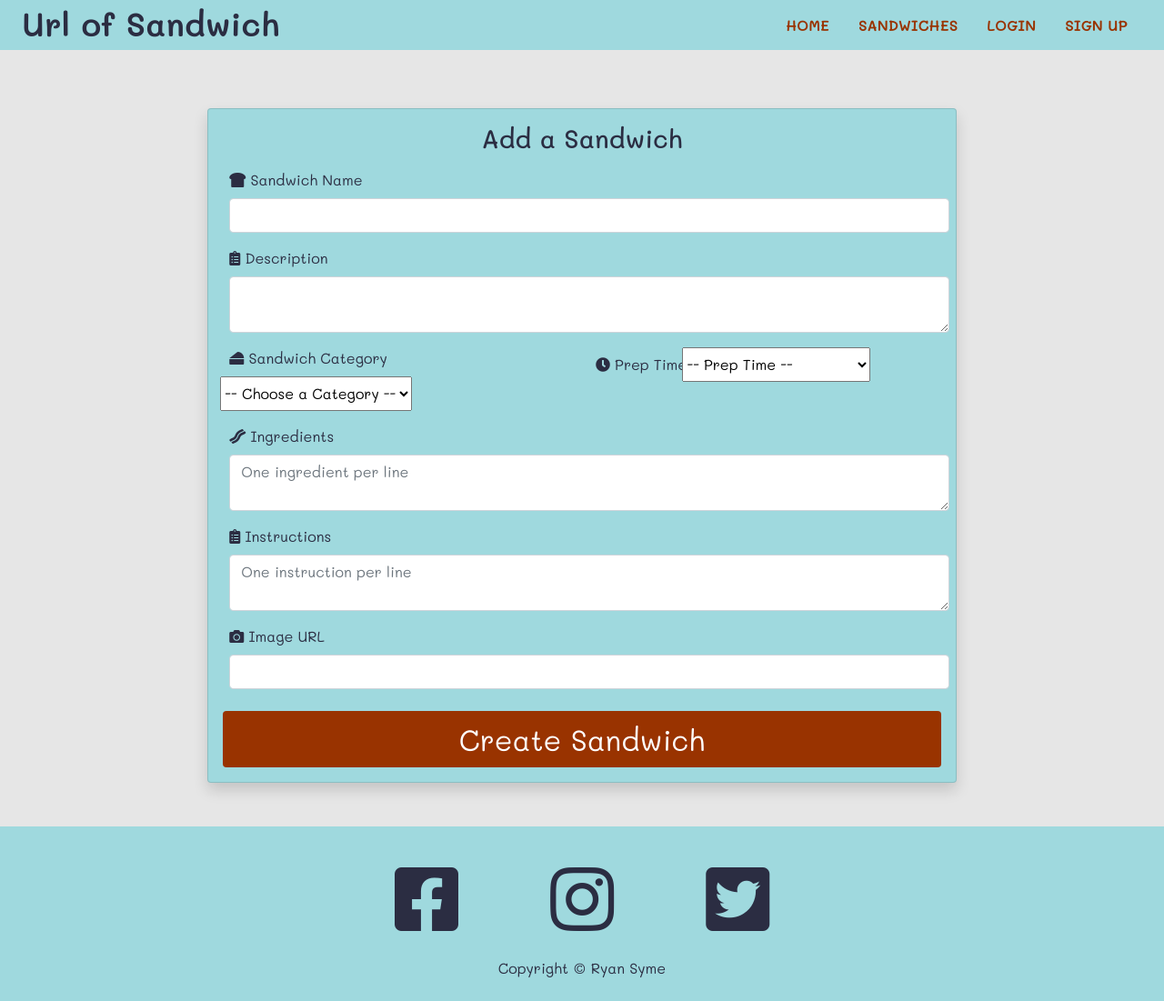
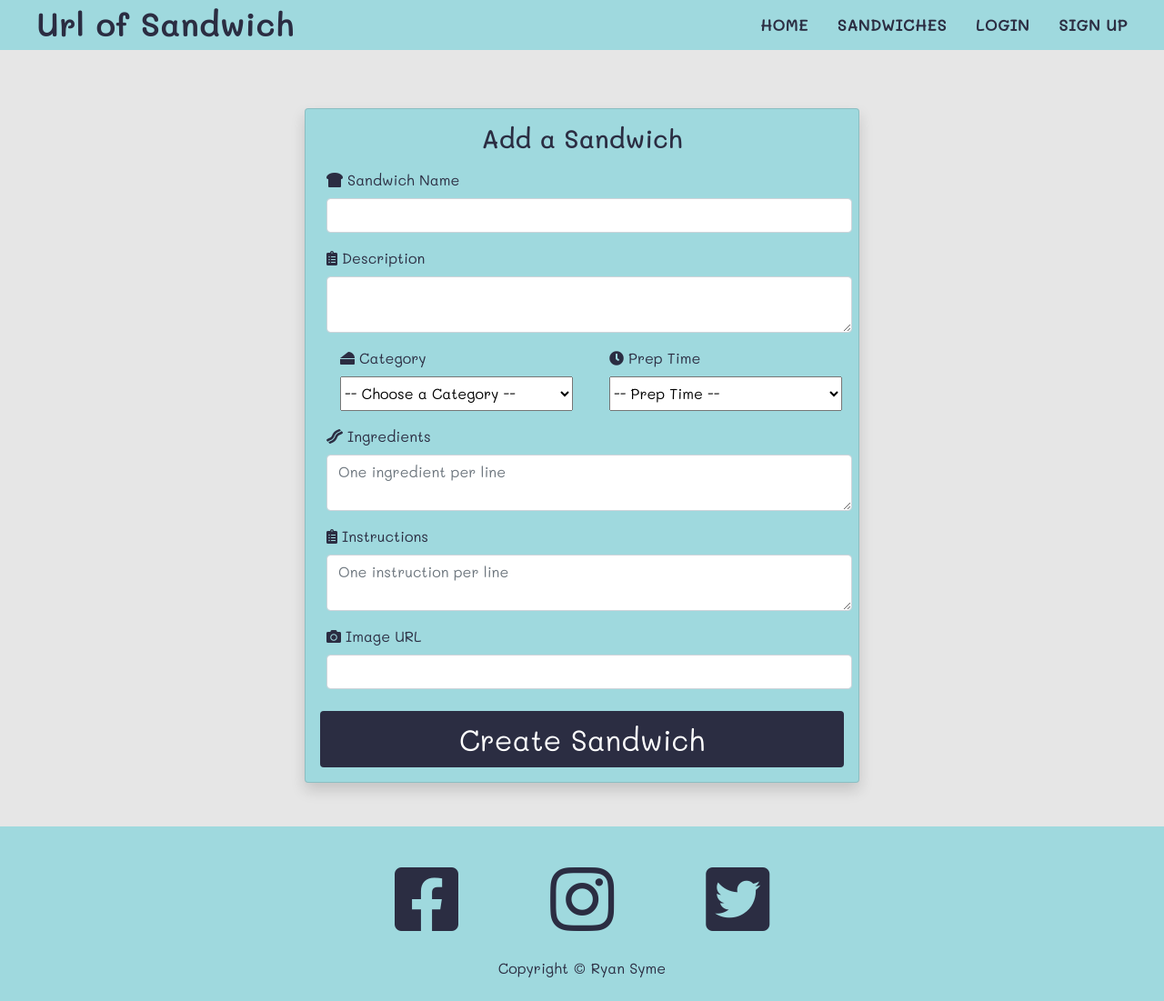
Before and after one commit to RyanSyme/url-of-sandwich, a Flask app: page /add_sandwich in a window 1280 px wide. Shown: the whole page at 91% size. Run offline with Flask 2, Linux system fonts and the light colour scheme; data that the repository does not hold is empty; some libraries are stand-ins or nearby versions.

Commit message:
add new css styling to forms

```diff
--- a/static/css/style.css
+++ b/static/css/style.css
@@ -28,6 +28,7 @@ nav {
     font-size: 2.25rem;
     font-weight: 600 !important;
     color: #2b2d42;
+    margin-left: 1rem;
 }
 
 nav a {
@@ -39,16 +40,17 @@ nav a {
 }
 
 .nav-link {
+    font-size: 1.1rem;
     font-weight: 600;
     padding: 0 10px 0 10px;
     margin-bottom: 2px;
     margin-top: 6px;
     line-height: 5px;
-    color: #993300;
+    color: #2b2d42;
 }
 
 .nav-link:hover {
-    color: #2b2d42;
+    color: #993300;
 }
 
 .nav-text-align {
@@ -98,7 +100,6 @@ footer {
 }
 
 .btn-signup {
-    background-color: #993300 !important;
     font-size: 2rem;
 }
 
@@ -182,7 +183,7 @@ footer {
 
 .select-box {
     height: 2.4rem !important;
-    margin-left: -10px;
+    width: 20vw;
 }
 
 /* =============================== Sandwiches Section ======================== */
--- a/templates/add_sandwich.html
+++ b/templates/add_sandwich.html
@@ -2,7 +2,7 @@
 {% block content %}
 
 <div class="row">
-        <div class="col-md-8 offset-2">
+        <div class="col-md-6 offset-3">
             <form class="card mt-3 text-left sandwich-forms shadow" method="POST" action="{{ url_for('add_sandwich') }}">
                 <div class="col-12 pt-3">
                     <h3 class="text-center">Add a Sandwich</h3>
@@ -20,10 +20,13 @@
                     <textarea class="form-control" type="text" id="description" name="description" rows="2" minlength="5" required></textarea>
                 </div>
                 <div class="row m-2">
-                    <div class="col-md-6">
+                    <div class="col-6">
+                        <div class="col">
                             <label class="form-label" for="category">
-                            <i class="fas fa-cheese"></i> Sandwich Category
+                                <i class="fas fa-cheese"></i> Category
                             </label>
+                        </div>
+                        <div class="col">
                             <select class="form-select select-box" id="category" name="category" aria-label="form-select" required>
                                 <option value="" selected>-- Choose a Category --</option>
                                 {% for category in category %}
@@ -31,16 +34,21 @@
                                 {% endfor %}
                             </select>
                         </div>
-                    <div class="col-md-6">
+                    </div>
+                    <div class="col-6">
+                        <div class="col">
                             <label class="form-label">
                                 <i class="fas fa-clock"></i> Prep Time
                             </label>
+                        </div>
+                        <div class="col">
                             <select class="form-select select-box" id="prep_time" name="prep_time" aria-label="prep time">
                                 <option value="" selected>-- Prep Time --</option>
                                 <option value="Quick and Easy">Quick and Easy</option>
                                 <option value="A Little Extra Attention">A Little Extra Attention</option>
                                 <option value="Pre-Planning Needed">Pre-Planning Needed</option>
                             </select>
+                        </div>
                     </div>
                 </div>
                 <div class="col m-2">
--- a/templates/index.html
+++ b/templates/index.html
@@ -12,7 +12,7 @@
 </div>
 
 <div class="mt-5">
-    <button type="submit" class="btn btn-signup shadow">Sign Up Here!</button>
+    <button type="submit" class="btn btn-reg btn-signup shadow">Sign Up Here!</button>
     <hr class="mt-5">
 </div>
 
--- a/templates/view_sandwich.html
+++ b/templates/view_sandwich.html
@@ -22,7 +22,7 @@
     </div>
     <hr>
     <div class="row">
-        <div class="col-4 offset-1">
+        <div class="col-6 offset-1">
             <div class="card instructions-card shadow">
                 <h2>Ingredients</h2>
                     <hr>
```
Also changed, not shown: templates/sandwiches.html (+5 -2 lines). Lines whose indentation alone changed are shown as unchanged.
